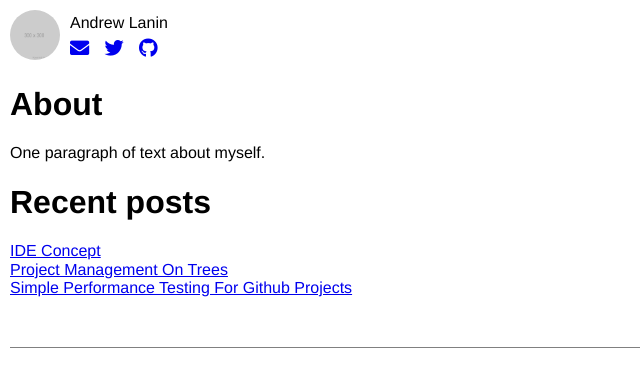
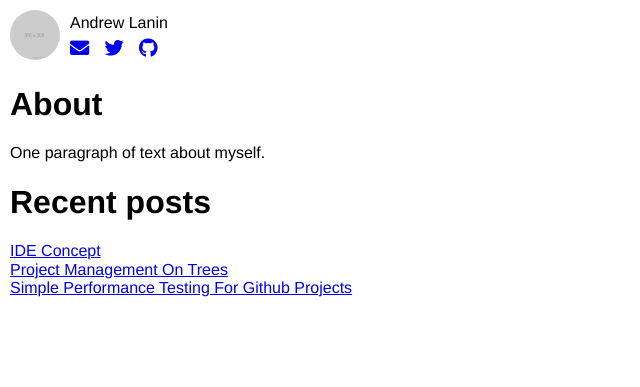
Before and after one commit to andrewlanin/lanin.dev, a Jekyll site: the page built from index.html, in a window 1280 px wide. Shown: the top 387 px of the page, without its empty margins (0-640 px from the left). Built offline with Jekyll 4.4.1, drawn with Linux system fonts in a browser that asks for light colours; nearby versions of some CDN libraries.

Commit message:
Remove footer

```diff
--- a/_includes/base.css
+++ b/_includes/base.css
@@ -7,6 +7,12 @@ nav {
     display: flex;
     flex-direction: row;
     align-items: center;
+}
+
+.nav-avatar {
+    width: 50px;
+    border-radius: 50%;
+    margin-right: 10px;
 }
 
 .nav-name {
@@ -20,23 +26,3 @@ nav {
 .nav-link {
     margin-right: 10px;
 }
-
-.avatar {
-    width: 50px;
-    border-radius: 50%;
-    margin-right: 10px;
-}
-
-footer {
-    border-top: 1px grey solid;
-    margin-top: 50px;
-    padding-top: 10px;
-
-    display: flex;
-    flex-direction: row;
-    align-items: center;
-}
-
-.footer-elem {
-    margin-right: 10px;
-}
--- a/_layouts/base.html
+++ b/_layouts/base.html
@@ -10,7 +10,7 @@
 </head>
 <body>
     <nav>
-        <a href="/"><img class="avatar" src="/assets/avatar.png" /></a>
+        <a href="/"><img class="nav-avatar" src="/assets/avatar.png" /></a>
         <div>
             <div class="nav-name">
                 Andrew Lanin
@@ -23,8 +23,5 @@
         </div>
     </nav>
     {{ content }}
-    <footer>
-
-    </footer>
 </body>
 </html>
```
